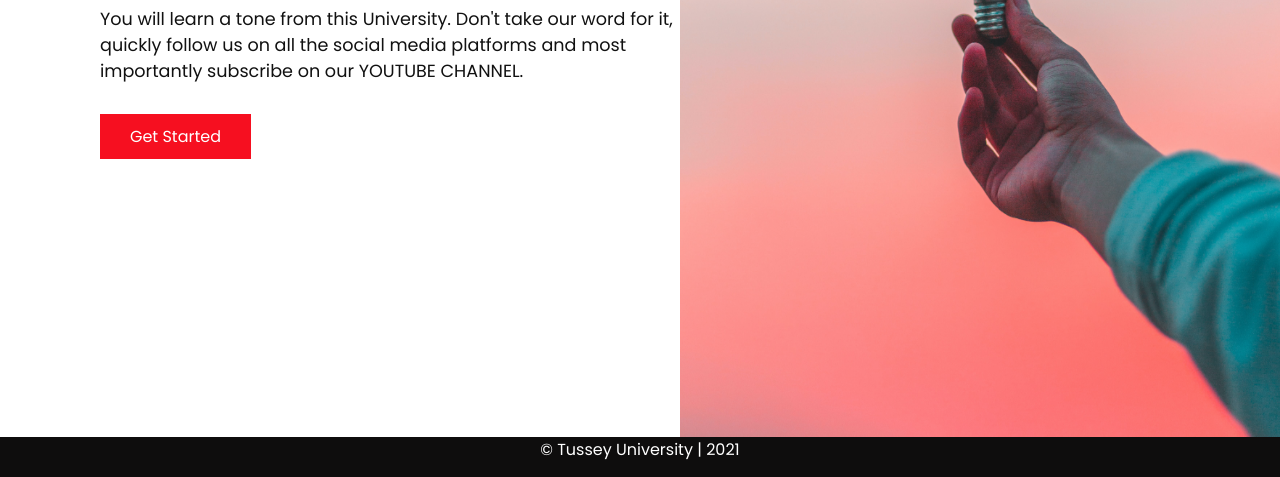
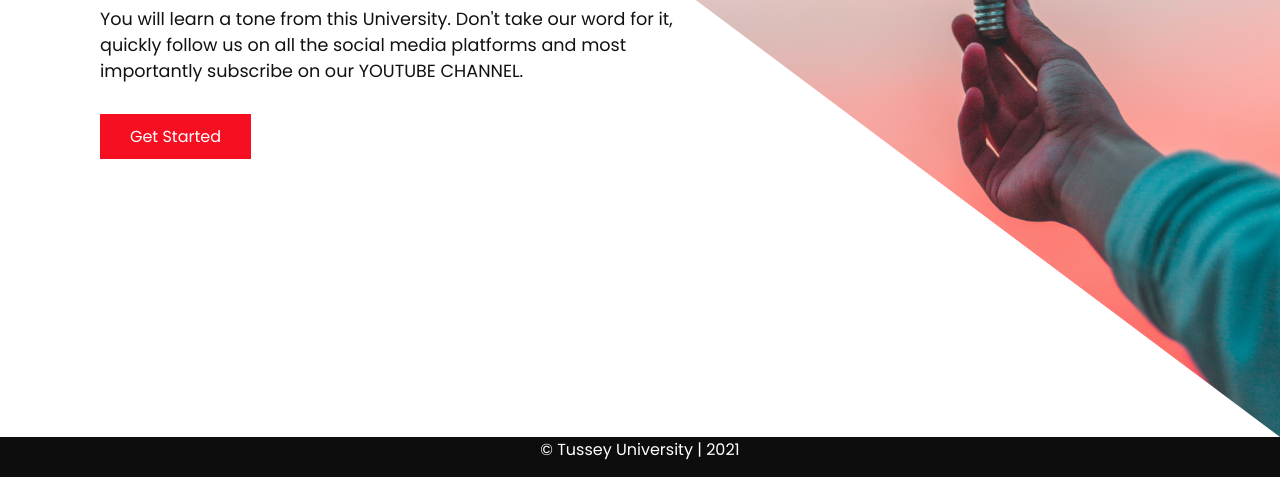
Before and after one commit to Tussey/portfo, a plain HTML site: page index.html in a window 1280 px wide. Shown: the part 363-840 px from the top of the page. Drawn offline with Linux system fonts and the light colour scheme.

Commit message:
clip path worked on

```diff
--- a/css/style.css
+++ b/css/style.css
@@ -219,6 +219,7 @@ span.sign {
   right: 0;
   height: 110%;
   width: 600px;
+  clip-path: polygon(0 49%, 100% 100%, 100% 0);
   /* opacity: 0.9; */
 }
 .foot {
```
